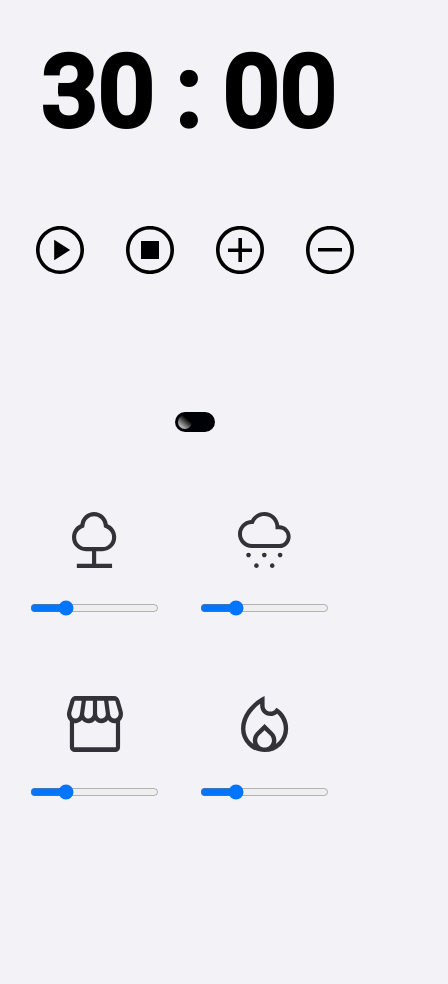
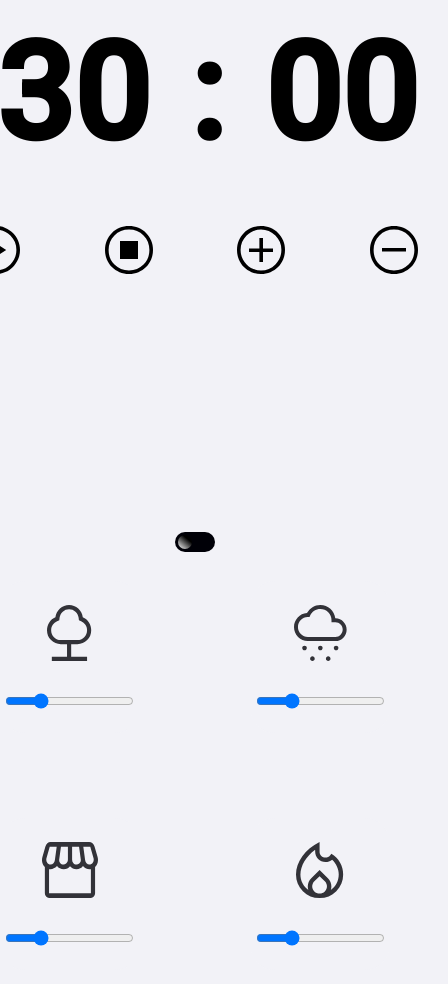
Before and after one commit to DavidAyres3/DavidAyres3-davidayres3.github.io, a plain HTML site: page index.html in a window 390 px wide. Shown: the whole page, 448 px wide, since content can reach past the window. Before the commit the page ends 844 px from the top, so only its background shows below. Drawn offline with Linux system fonts and the light colour scheme.

Commit message:
Update style.css

```diff
--- a/style.css
+++ b/style.css
@@ -216,6 +216,7 @@ position: absolute;
   inset -10px -4px 0 0 #a3dafb;
 }
 
+
 @media (max-width: 400px){
   main {
     display: grid;
@@ -223,25 +224,9 @@ position: absolute;
     margin: 0;
   }
 
-  .timer span{
-    font-size: 10rem;
-    padding: .5rem;
-    margin-left: 1vh
+  .timer {
+    text-align: right;
   }
-  .controls{
-    padding: 1rem;
-    gap: 5vh;
-  }
-
-}
-@media (max-width: 850px){
-
-  main {
-    display: grid;
-    padding: 2rem;
-    margin: 0;
-  }
-
   .timer span{
     font-size: 10rem;
     padding: .5rem;
@@ -252,3 +237,31 @@ position: absolute;
     gap: 5vh;
   }
 }
+
+@media (max-width: 800px){
+
+  main {
+    display: grid;
+    padding: 2rem;
+    margin: 0;
+  }
+
+  .timer span{
+    font-size: 13.5rem;
+    padding: 1rem;
+    margin-left: 2vh;
+  }
+  .controls{
+    padding: 1rem;
+    gap: 10vh;
+    justify-content: center;
+  }
+
+  .sounds  {
+    margin-top: 10vh;
+    padding: 1rem;
+    gap: 10vh;
+    justify-content: space-evenly;
+    margin-bottom: 10vh;
+  }
+}
```
